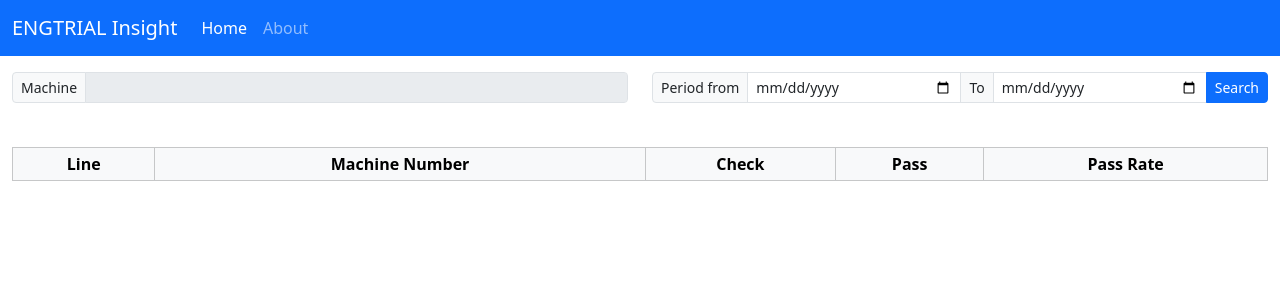
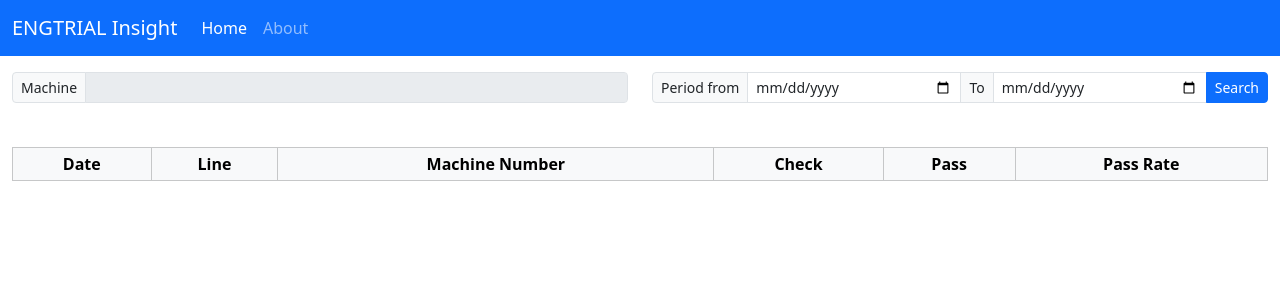
Before and after one commit to anaspsi/engtrial-dashboard, a React (Vite) app: page /engtrial-dashboard/insight/dashboard in a window 1280 px wide. Shown: the top 300 px of the page. Built offline with nearby package versions, Linux system fonts and the light colour scheme.

Commit message:
fix : munculkan tanggal

```diff
--- a/src/pages/Home.tsx
+++ b/src/pages/Home.tsx
@@ -99,6 +99,7 @@ export default function Home({ userInfo }: { userInfo: any }) {
                         <table className="table align-middle table-sm table-bordered table-hover" >
                             <thead className="text-center table-light">
                                 <tr className="first">
+                                    <th className="align-middle">Date</th>
                                     <th className="align-middle">Line</th>
                                     <th className="align-middle">Machine Number</th>
                                     <th className="align-middle">Check</th>
@@ -110,6 +111,7 @@ export default function Home({ userInfo }: { userInfo: any }) {
                                 {
                                     isSearching ? <tr><td colSpan={16}>Please wait</td></tr> : rowData.data.map((item: any, index) => {
                                         return <tr key={index} className="font-monospace">
+                                            <td>{item.txttgl}</td>
                                             <td>{item.txtline}</td>
                                             <td>{item.txtict}</td>
                                             <td>{numeral(item.txtcheck).format(',')}</td>
```
